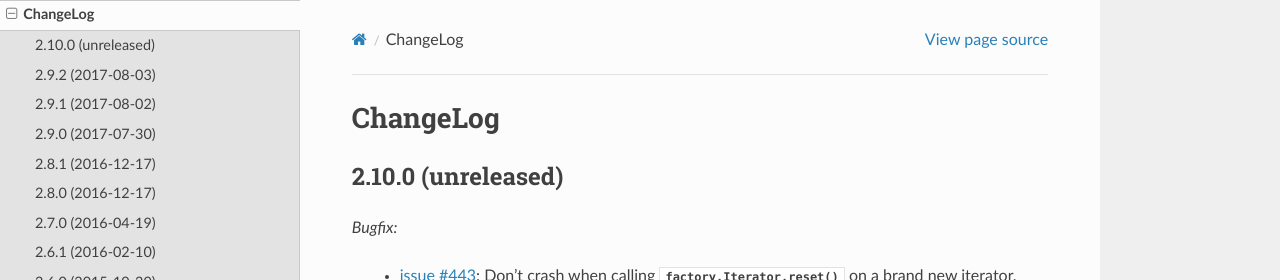
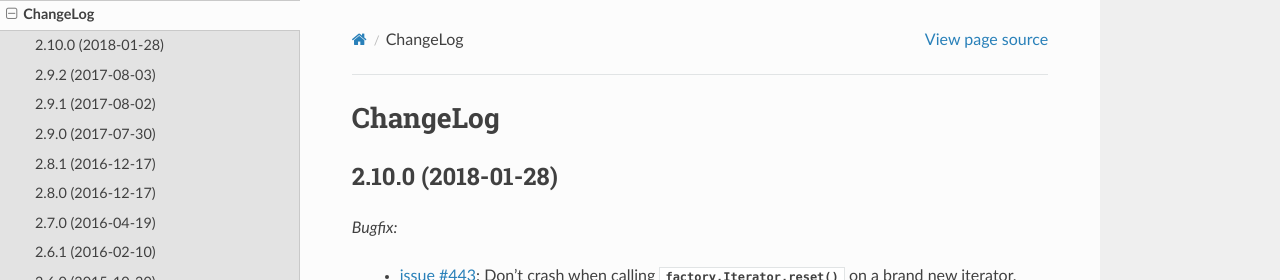
Before and after one commit to FactoryBoy/factory_boy, a Sphinx documentation site: the page built from docs/changelog.rst, in a window 1280 px wide and 900 px high. Shown: the top 280 px of the window. Built offline with Sphinx 7.4.7 and the Read the Docs theme 2.0.0, drawn with Linux system fonts in a browser that asks for light colours.

Commit message:
Preparing release 2.10.0

```diff
--- a/docs/changelog.rst
+++ b/docs/changelog.rst
@@ -1,7 +1,7 @@
 ChangeLog
 =========
 
-2.10.0 (unreleased)
+2.10.0 (2018-01-28)
 -------------------
 
 *Bugfix:*
--- a/factory/__init__.py
+++ b/factory/__init__.py
@@ -74,7 +74,7 @@ from . import mogo
 from . import mongoengine
 
 
-__version__ = '2.9.3.dev0'
+__version__ = '2.10.0'
 __author__ = 'Raphaël Barrois <raphael.barrois+fboy@polytechnique.org>'
 
 
```
